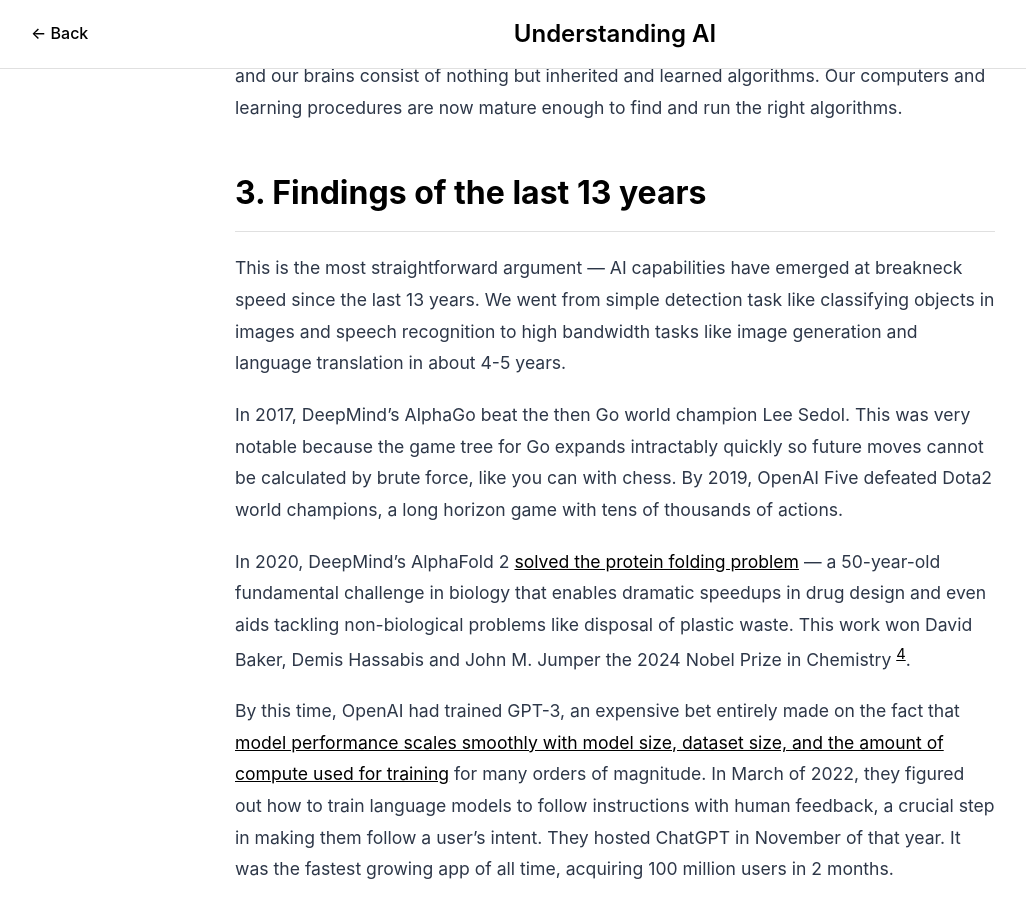
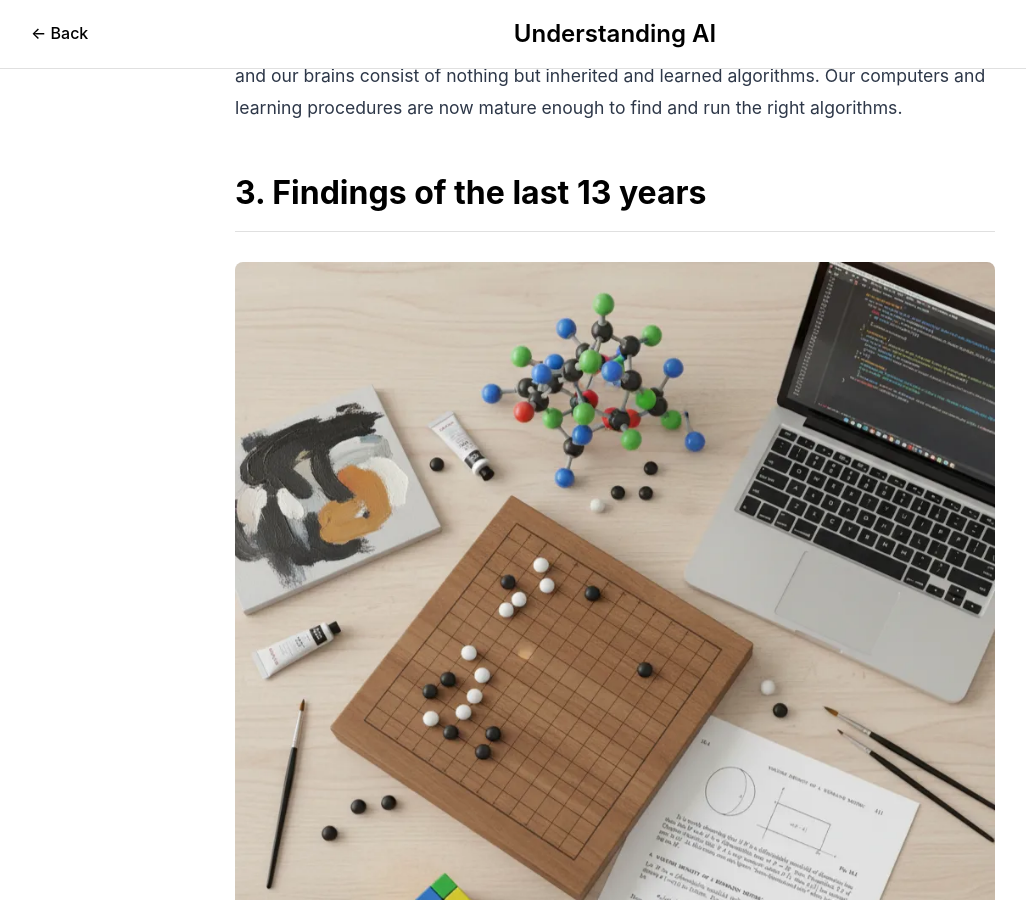
Before and after one commit to abhishuoza/abhishuoza.github.io, a Jekyll site: the page built from _posts/2025-01-10-arguments-for-transformative-ai.md, in a window 1280 px wide and 900 px high, scrolled down 4822 px. Shown: the whole window, without its empty margins (25-1051 px from the left). Built offline with Jekyll 4.4.1, drawn with Linux system fonts in a browser that asks for light colours.

Commit message:
Initial website setup

```diff
--- a/_posts/2025-01-10-arguments-for-transformative-ai.md
+++ b/_posts/2025-01-10-arguments-for-transformative-ai.md
@@ -47,6 +47,8 @@
 Do not underestimate the power of algorithms. Civilisation is the product of human brains, and our brains consist of nothing but inherited and learned algorithms. Our computers and learning procedures are now mature enough to find and run the right algorithms.
 
 ## 3. Findings of the last 13 years
+![Some Domains AI Can Solve](/assets/images/blog/some_domains_AI_can_solve.webp)
+
 
 This is the most straightforward argument — AI capabilities have emerged at breakneck speed since the last 13 years. We went from simple detection task like classifying objects in images and speech recognition to high bandwidth tasks like image generation and language translation in about 4-5 years.
 
```
Also changed, not shown: other parts of _posts/2025-01-10-arguments-for-transformative-ai.md (+0 -2 lines).
